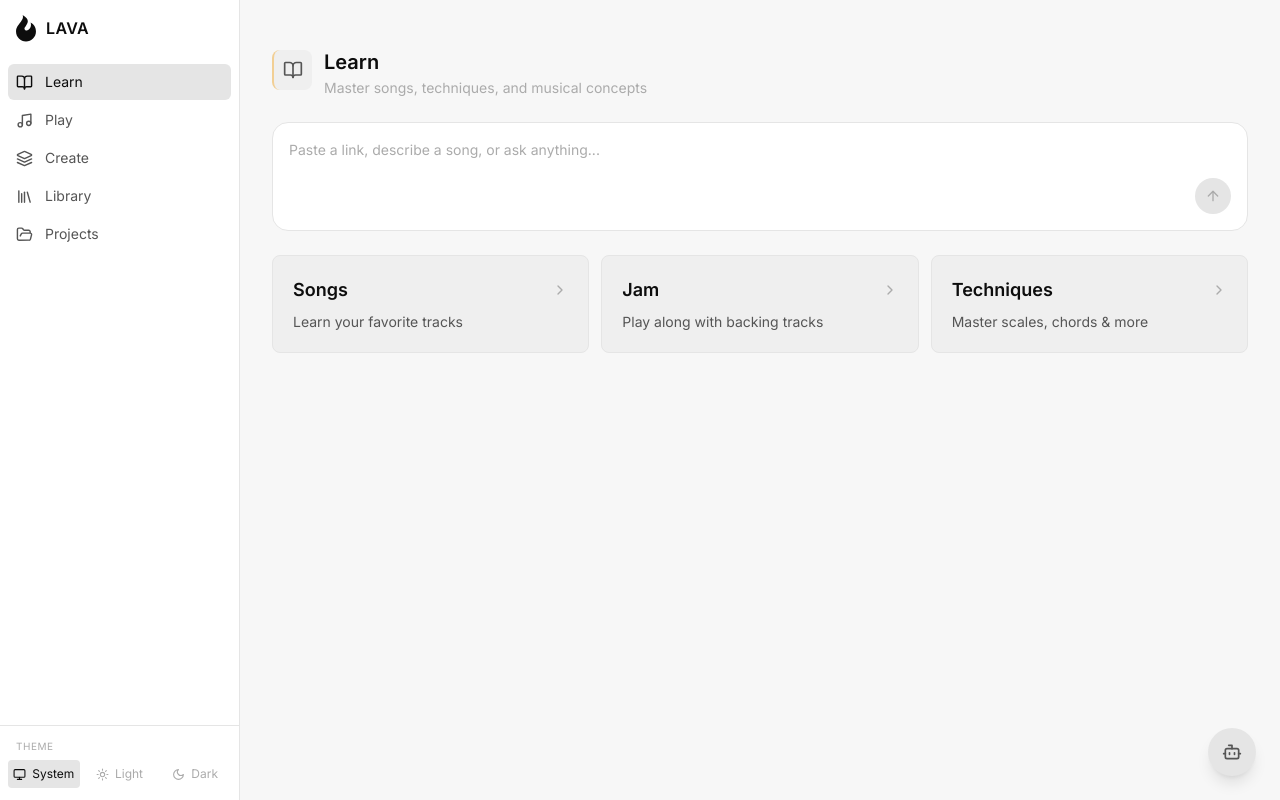
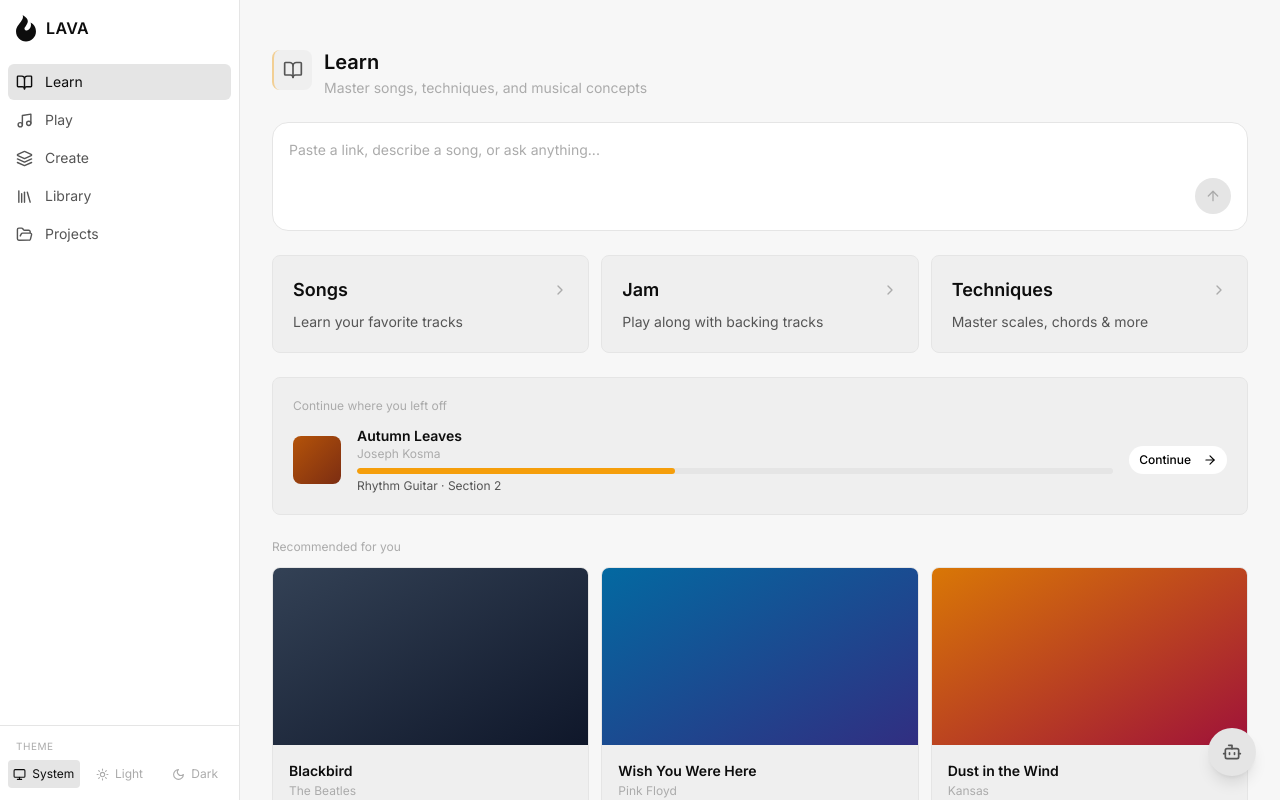
Before and after one commit to P3tr4-sway/lava-ai, a React (Vite) app in the folder client/: page /learn in a window 1280 px wide. Built offline with nearby package versions, Linux system fonts and the light colour scheme.

Commit message:
feat: add learning dashboard sections to Learn page
Add Continue, Recommended, and Daily Skill sections with mock data
to make the Learn page feel like a personalized learning dashboard.

Co-Authored-By: Claude Opus 4.6 <noreply@anthropic.com>

```diff
--- a/client/src/spaces/learn/LearnPage.tsx
+++ b/client/src/spaces/learn/LearnPage.tsx
@@ -1,8 +1,49 @@
 import { useEffect } from 'react'
 import { useNavigate } from 'react-router-dom'
 import { useAgentStore } from '@/stores/agentStore'
-import { BookOpen, ChevronRight } from 'lucide-react'
+import { ArrowRight, BookOpen, ChevronRight, Music } from 'lucide-react'
 import { SpaceAgentInput } from '@/components/agent/SpaceAgentInput'
+import { Button } from '@/components/ui/Button'
+
+// Continue where you left off — only shown if user has activity
+const CONTINUE_ITEM = {
+  songTitle: 'Autumn Leaves',
+  artist: 'Joseph Kosma',
+  part: 'Rhythm Guitar',
+  section: 'Section 2',
+  progress: 42, // percent
+  coverGradient: 'from-amber-700 to-orange-900',
+  route: '/learn/songs/autumn-leaves',
+}
+
+const RECOMMENDED = [
+  {
+    title: 'Blackbird',
+    artist: 'The Beatles',
+    difficulty: 'Intermediate',
+    style: 'Fingerpicking',
+    gradient: 'from-slate-700 to-slate-900',
+  },
+  {
+    title: 'Wish You Were Here',
+    artist: 'Pink Floyd',
+    difficulty: 'Beginner',
+    style: 'Strumming',
+    gradient: 'from-sky-700 to-indigo-900',
+  },
+  {
+    title: 'Dust in the Wind',
+    artist: 'Kansas',
+    difficulty: 'Intermediate',
+    style: 'Fingerpicking',
+    gradient: 'from-amber-600 to-rose-800',
+  },
+]
+
+const DAILY_SKILL = {
+  title: 'Fingerpicking Pattern #3',
+  description: 'A classic Travis picking pattern used in folk & country',
+}
 
 const SUB_HUBS = [
   {
@@ -67,6 +108,76 @@ export function LearnPage() {
           ))}
         </div>
 
+        {/* ── Continue where you left off ────────────────────── */}
+        {CONTINUE_ITEM && (
+          <div className="bg-surface-2 border border-border rounded-lg p-5">
+            <p className="text-xs text-text-muted mb-3">Continue where you left off</p>
+            <div className="flex items-center gap-4">
+              <div className={`w-12 h-12 rounded-lg bg-gradient-to-br ${CONTINUE_ITEM.coverGradient} shrink-0`} />
+              <div className="flex-1 min-w-0">
+                <p className="text-sm font-semibold text-text-primary truncate">{CONTINUE_ITEM.songTitle}</p>
+                <p className="text-xs text-text-muted">{CONTINUE_ITEM.artist}</p>
+                <div className="mt-1.5 h-1.5 bg-surface-3 rounded-full overflow-hidden">
+                  <div
+                    className="h-full bg-amber-500 rounded-full"
+                    style={{ width: `${CONTINUE_ITEM.progress}%` }}
+                  />
+                </div>
+                <p className="text-xs text-text-secondary mt-1">{CONTINUE_ITEM.part} · {CONTINUE_ITEM.section}</p>
+              </div>
+              <Button
+                size="sm"
+                className="rounded-full"
+                onClick={() => navigate(CONTINUE_ITEM.route)}
+              >
+                Continue <ArrowRight size={14} className="ml-1" />
+              </Button>
+            </div>
+          </div>
+        )}
+
+        {/* ── Recommended for you ────────────────────────────── */}
+        <div className="flex flex-col gap-3">
+          <p className="text-xs text-text-muted">Recommended for you</p>
+          <div className="grid grid-cols-1 md:grid-cols-3 gap-3">
+            {RECOMMENDED.map((item) => (
+              <div
+                key={item.title}
+                className="bg-surface-2 border border-border rounded-lg overflow-hidden cursor-pointer hover:bg-surface-3 hover:border-border-hover transition-all hover:-translate-y-0.5 group"
+              >
+                <div className={`aspect-[16/9] bg-gradient-to-br ${item.gradient}`} />
+                <div className="p-4">
+                  <p className="text-sm font-semibold text-text-primary">{item.title}</p>
+                  <p className="text-xs text-text-muted mt-0.5">{item.artist}</p>
+                  <div className="flex gap-1.5 mt-2">
+                    <span className="text-2xs px-1.5 py-0.5 rounded bg-surface-3 text-text-secondary">{item.difficulty}</span>
+                    <span className="text-2xs px-1.5 py-0.5 rounded bg-surface-3 text-text-secondary">{item.style}</span>
+                  </div>
+                </div>
+              </div>
+            ))}
+          </div>
+        </div>
+
+        {/* ── Daily skill ────────────────────────────────────── */}
+        <div className="flex flex-col gap-3">
+          <p className="text-xs text-text-muted">Daily skill</p>
+          <div className="bg-surface-2 border border-border rounded-lg p-5">
+            <div className="flex items-center gap-4">
+              <div className="w-10 h-10 rounded-lg bg-surface-3 flex items-center justify-center shrink-0">
+                <Music size={20} className="text-text-secondary" />
+              </div>
+              <div className="flex-1 min-w-0">
+                <p className="text-sm font-semibold text-text-primary">{DAILY_SKILL.title}</p>
+                <p className="text-sm text-text-secondary">{DAILY_SKILL.description}</p>
+              </div>
+              <button className="text-text-muted hover:text-text-primary transition-colors flex items-center gap-1 text-sm shrink-0">
+                Try it <ArrowRight size={14} />
+              </button>
+            </div>
+          </div>
+        </div>
+
       </div>
     </div>
   )
```
